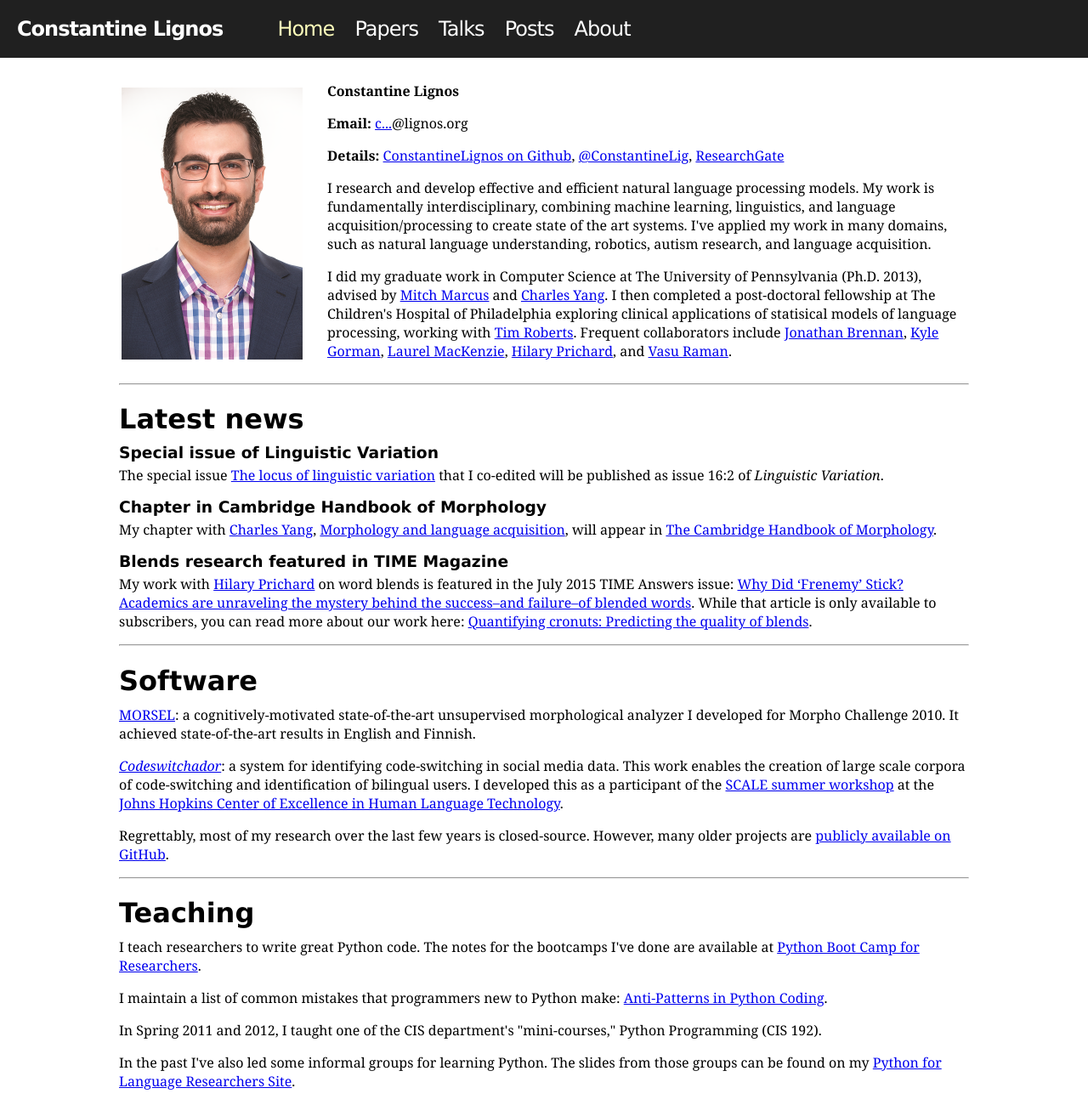
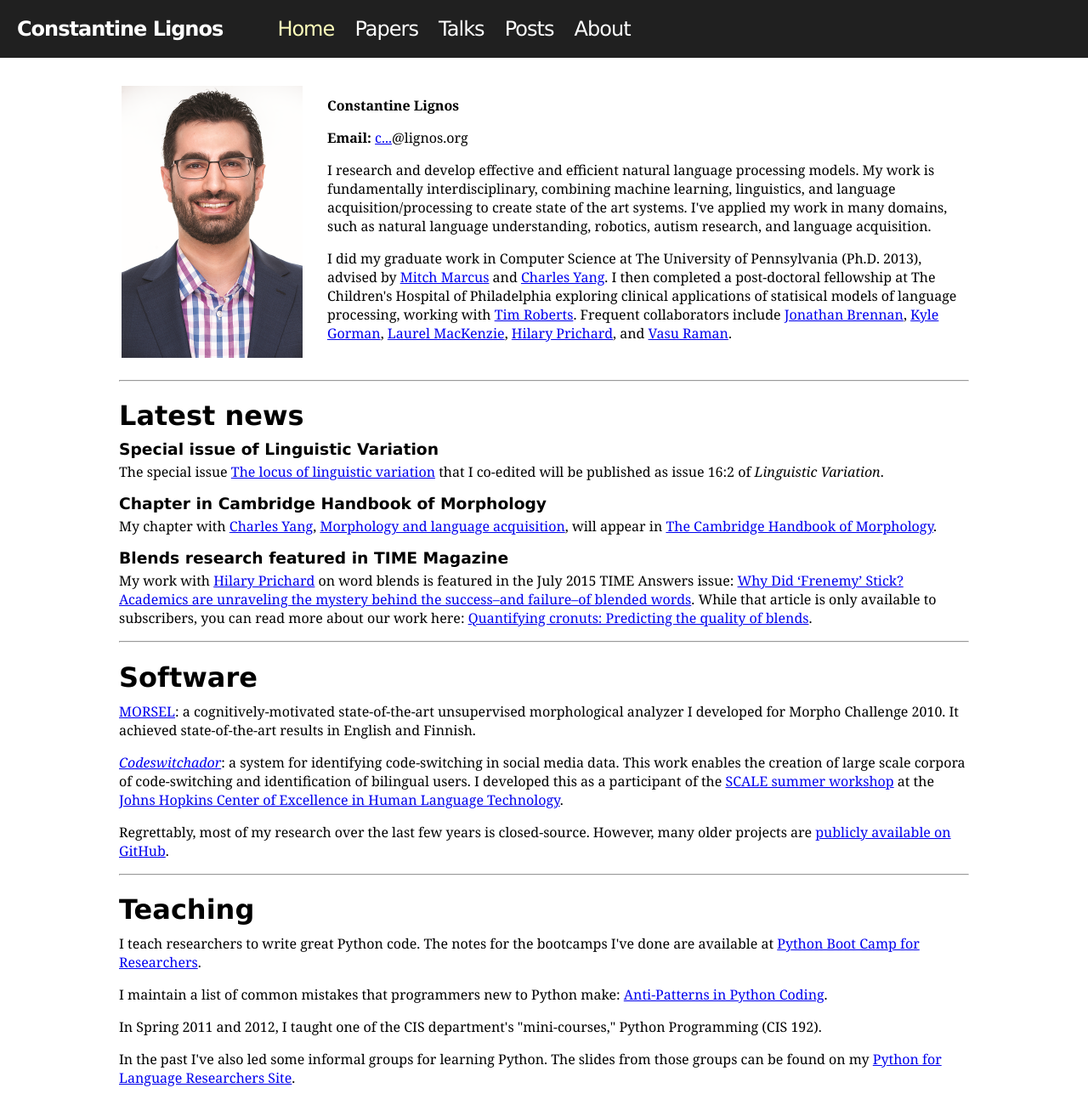
Before and after one commit to KristenZhao/constantinelignos.github.io, a Jekyll site: the page built from index.html, in a window 1280 px wide. Shown: the whole page at 85% size. Built offline with Jekyll 4.4.1, drawn with Linux system fonts in a browser that asks for light colours; comment, search, counter and statistics services are not loaded.

Commit message:
Remove links to other sites

```diff
--- a/index.html
+++ b/index.html
@@ -9,10 +9,6 @@ title: Research
     <td>
       <p><strong>Constantine Lignos</strong></p>
       <p><strong>Email:</strong> <a href="http://www.google.com/recaptcha/mailhide/d?k=01C_qaSsNKYhJ82D1_MKjrVw==&amp;c=dZEXcCBZMQu0XCCLrgOHa8eksLZx5mwjt0q0UF_l8TY=" onclick="window.open('http://www.google.com/recaptcha/mailhide/d?k\07501C_qaSsNKYhJ82D1_MKjrVw\75\75\46c\75dZEXcCBZMQu0XCCLrgOHa8eksLZx5mwjt0q0UF_l8TY\075', '', 'toolbar=0,scrollbars=0,location=0,statusbar=0,menubar=0,resizable=0,width=500,height=300'); return false;" title="Reveal this e-mail address">c...</a>@lignos.org</p>
-      <p><strong>Details:</strong> <a
-      href="https://github.com/ConstantineLignos">ConstantineLignos on
-      Github</a>, <a
-      href="https://twitter.com/ConstantineLig">@ConstantineLig</a>, <a href="https://www.researchgate.net/profile/Constantine_Lignos">ResearchGate</a></p>
 
       <p>I research and develop effective and efficient natural language
         processing models. My work is fundamentally interdisciplinary,
```
